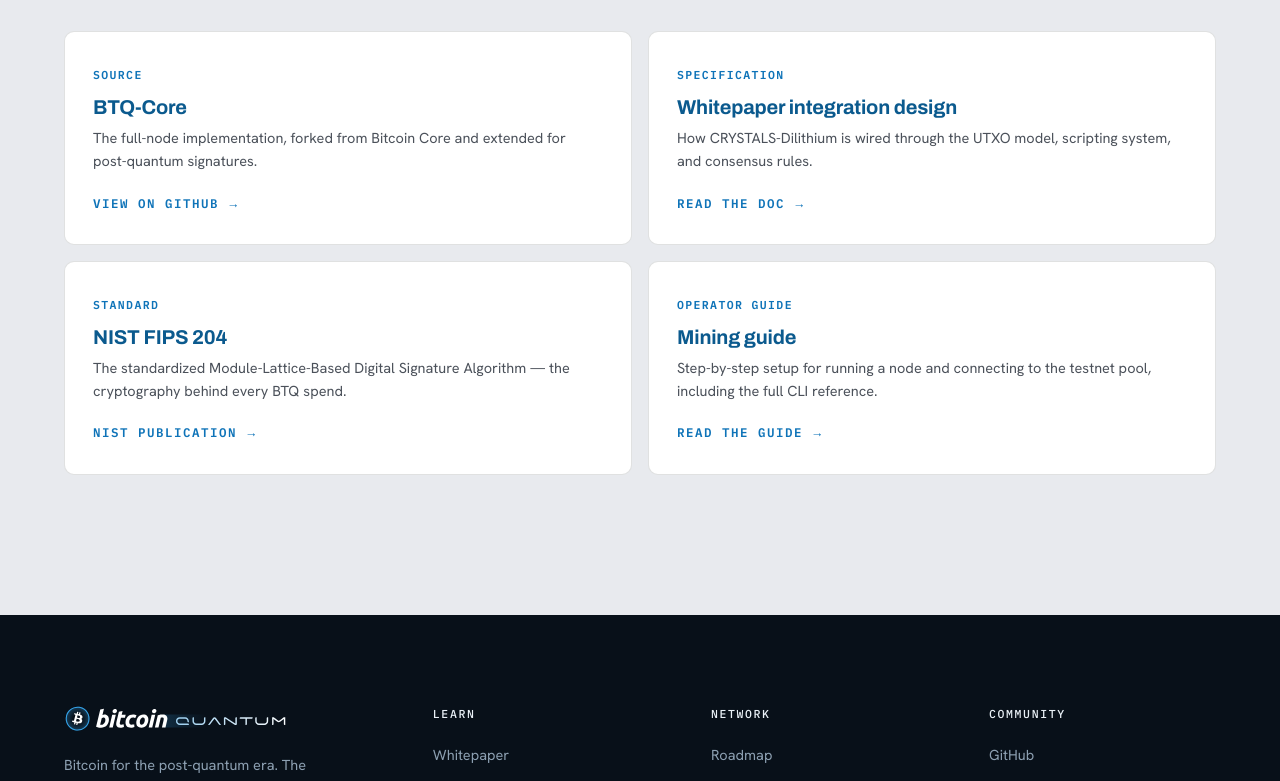
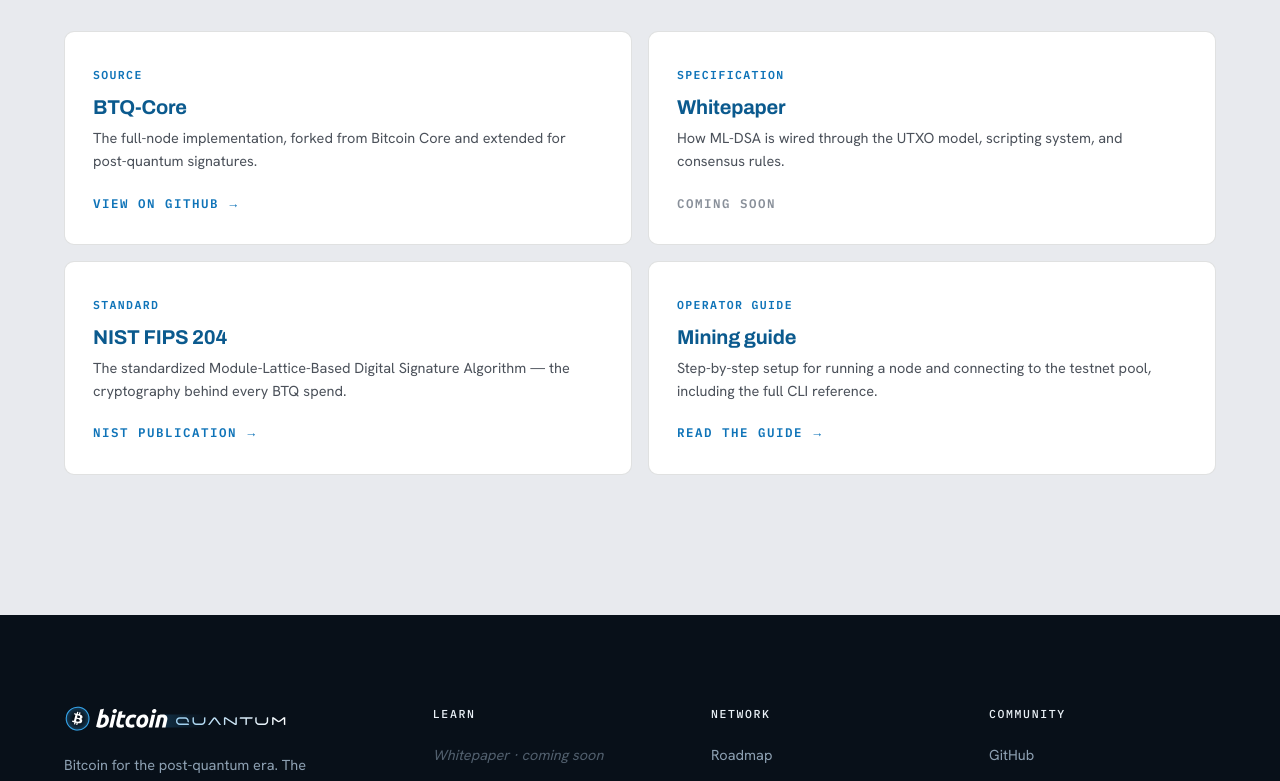
Before and after one commit to en-tropyc/bitcoin-quantum-website, a Next.js app: page /protocol in a window 1280 px wide. Shown: the part 3320-4101 px from the top of the page. Built offline with nearby package versions, Linux system fonts and the light colour scheme.

Commit message:
Whitepaper: mark as coming soon, drop unfinished doc links

```diff
--- a/src/app/V2Page.tsx
+++ b/src/app/V2Page.tsx
@@ -164,7 +164,7 @@ export default function V2Page() {
                   <a href="/testnet#resources" className="btn btn-primary">
                     Get started <span className="arrow">→</span>
                   </a>
-                  <a href="#under" className="btn btn-ghost">Read the whitepaper</a>
+                  <span className="btn btn-ghost" aria-disabled="true">Whitepaper · coming soon</span>
                 </div>
               </div>
               <div className="hero-visual reveal d2" aria-hidden="true">
@@ -438,14 +438,9 @@ export default function V2Page() {
                   Audit the ML-DSA integration and the protocol-level choices behind the
                   larger post-quantum signatures. Comments and issues welcome.
                 </p>
-                <a
-                  href="https://github.com/btq-ag/btq-core/blob/master/WHITEPAPER_INTEGRATION_DESIGN.md"
-                  target="_blank"
-                  rel="noopener noreferrer"
-                  className="path-link"
-                >
-                  Technical blueprint <span className="arrow">→</span>
-                </a>
+                <span className="path-link is-disabled" aria-disabled="true">
+                  Technical brief · coming soon
+                </span>
               </article>
             </div>
           </div>
@@ -493,8 +488,8 @@ export default function V2Page() {
             <span className="eyebrow reveal">Get started</span>
             <h2 className="h2 reveal d1">Be ready before quantum is.</h2>
             <p className="lead reveal d2">
-              Spin up a quantum-safe wallet on testnet, read the whitepaper, or talk to us about
-              institutional custody. The transition starts today.
+              Spin up a quantum-safe wallet on testnet or talk to us about institutional custody.
+              The transition starts today.
             </p>
             <div className="cta-row reveal d2">
               <a
@@ -505,7 +500,7 @@ export default function V2Page() {
               >
                 Create a wallet <span className="arrow">→</span>
               </a>
-              <a href="#under" className="btn btn-ghost">Read the whitepaper</a>
+              <span className="btn btn-ghost" aria-disabled="true">Whitepaper · coming soon</span>
             </div>
           </div>
         </section>
--- a/src/app/protocol/page.tsx
+++ b/src/app/protocol/page.tsx
@@ -53,11 +53,12 @@ const refs = [
   },
   {
     tag: 'Specification',
-    title: 'Whitepaper integration design',
-    body: 'How CRYSTALS-Dilithium is wired through the UTXO model, scripting system, and consensus rules.',
-    href: 'https://github.com/btq-ag/btq-core/blob/master/WHITEPAPER_INTEGRATION_DESIGN.md',
-    cta: 'Read the doc',
-    external: true,
+    title: 'Whitepaper',
+    body: 'How ML-DSA is wired through the UTXO model, scripting system, and consensus rules.',
+    href: '',
+    cta: 'Coming soon',
+    external: false,
+    coming: true,
   },
   {
     tag: 'Standard',
@@ -169,22 +170,37 @@ export default function ProtocolPage() {
                 <h2 className="h2">Read the source.</h2>
               </div>
               <div className="refs">
-                {refs.map((r, i) => (
-                  <a
-                    key={r.title}
-                    href={r.href}
-                    className={`ref-card reveal${i ? ` d${i}` : ''}`}
-                    target={r.external ? '_blank' : undefined}
-                    rel={r.external ? 'noopener noreferrer' : undefined}
-                  >
+                {refs.map((r, i) => {
+                  const className = `ref-card reveal${i ? ` d${i}` : ''}${r.coming ? ' is-disabled' : ''}`;
+                  const inner = (
+                    <>
                       <span className="ref-tag">{r.tag}</span>
                       <h3>{r.title}</h3>
                       <p>{r.body}</p>
                       <span className="ref-link">
-                      {r.cta} <span>→</span>
+                        {r.cta} {!r.coming && <span>→</span>}
                       </span>
+                    </>
+                  );
+                  if (r.coming) {
+                    return (
+                      <div key={r.title} className={className} aria-disabled="true">
+                        {inner}
+                      </div>
+                    );
+                  }
+                  return (
+                    <a
+                      key={r.title}
+                      href={r.href}
+                      className={className}
+                      target={r.external ? '_blank' : undefined}
+                      rel={r.external ? 'noopener noreferrer' : undefined}
+                    >
+                      {inner}
                     </a>
-                ))}
+                  );
+                })}
               </div>
             </div>
           </section>
--- a/src/components/v2/V2Footer.tsx
+++ b/src/components/v2/V2Footer.tsx
@@ -16,7 +16,7 @@ export default function V2Footer() {
           <div>
             <h4>Learn</h4>
             <ul>
-              <li><a href="https://github.com/btq-ag/btq-core/blob/master/WHITEPAPER_INTEGRATION_DESIGN.md" target="_blank" rel="noopener noreferrer">Whitepaper</a></li>
+              <li><span className="footer-soon">Whitepaper · coming soon</span></li>
               <li><Link href="/protocol">Protocol</Link></li>
               <li><Link href="/protocol#cryptography">Cryptography</Link></li>
               <li><Link href="/faq">FAQ</Link></li>
--- a/src/components/v2/v2.css
+++ b/src/components/v2/v2.css
@@ -177,6 +177,8 @@
 .bqv2[data-theme="dark"] .btn-primary { background: var(--accent); color: #04121d; }
 .bqv2 .btn-ghost { background: transparent; color: var(--ink); border-color: var(--line); }
 .bqv2 .btn-ghost:hover { border-color: var(--ink); transform: translateY(-2px); }
+.bqv2 .btn[aria-disabled="true"] { color: var(--ink-3); cursor: not-allowed; opacity: 0.7; }
+.bqv2 .btn[aria-disabled="true"]:hover { transform: none; border-color: var(--line); box-shadow: none; }
 .bqv2 .btn-accent { background: var(--accent); color: #04121d; }
 .bqv2 .btn-accent:hover { transform: translateY(-2px); box-shadow: 0 12px 34px -10px var(--accent); }
 .bqv2 .btn .arrow { transition: transform .2s; }
@@ -637,6 +639,10 @@
   gap: 8px;
 }
 .bqv2 .ref-card:hover .ref-link { color: var(--accent); }
+.bqv2 .ref-card.is-disabled { cursor: not-allowed; opacity: 0.65; }
+.bqv2 .ref-card.is-disabled:hover { transform: none; box-shadow: none; border-color: var(--line); }
+.bqv2 .ref-card.is-disabled:hover .ref-link { color: var(--ink-3); }
+.bqv2 .ref-card.is-disabled .ref-link { color: var(--ink-3); }
 
 /* ============================================================
    /testnet — inline-eyebrow pulse dot, resources grid
@@ -971,6 +977,8 @@
 .bqv2 .path-link .arrow { transition: transform .2s; }
 .bqv2 .path-card:hover .path-link { color: var(--accent); }
 .bqv2 .path-card:hover .path-link .arrow { transform: translateX(3px); }
+.bqv2 .path-link.is-disabled { color: var(--ink-3); opacity: 0.7; cursor: not-allowed; }
+.bqv2 .path-card:hover .path-link.is-disabled { color: var(--ink-3); }
 
 /* ============================================================
    ROADMAP
@@ -1006,6 +1014,7 @@
 .bqv2 .footer ul { list-style: none; display: flex; flex-direction: column; gap: 11px; }
 .bqv2 .footer ul a { font-size: 14.5px; color: var(--dark-ink2); transition: color .2s; }
 .bqv2 .footer ul a:hover { color: var(--accent); }
+.bqv2 .footer-soon { font-size: 14.5px; color: var(--dark-ink2); opacity: 0.55; font-style: italic; }
 .bqv2 .footer-bottom {
   margin-top: clamp(48px, 6vw, 72px); padding-top: 26px; border-top: 1px solid var(--dark-line);
   display: flex; justify-content: space-between; gap: 16px; flex-wrap: wrap;
```
Lines whose indentation alone changed are shown as unchanged.
